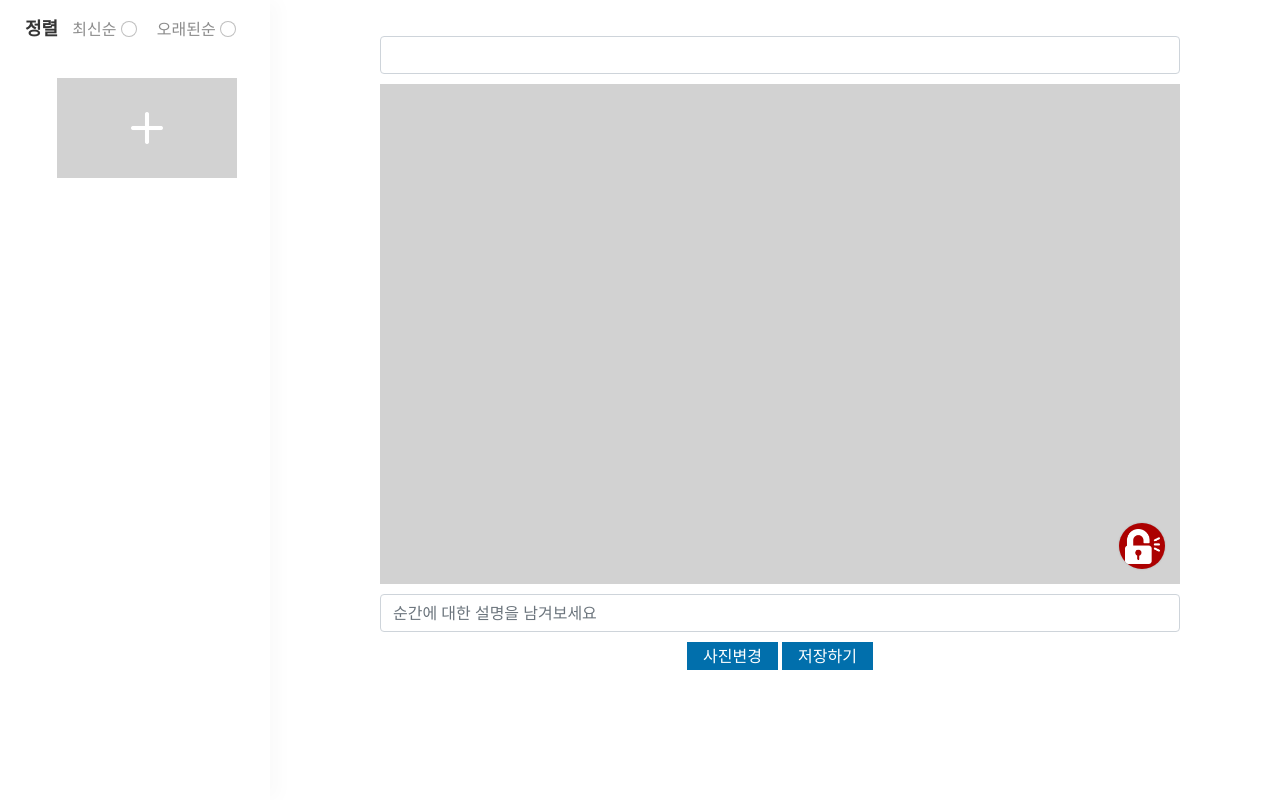
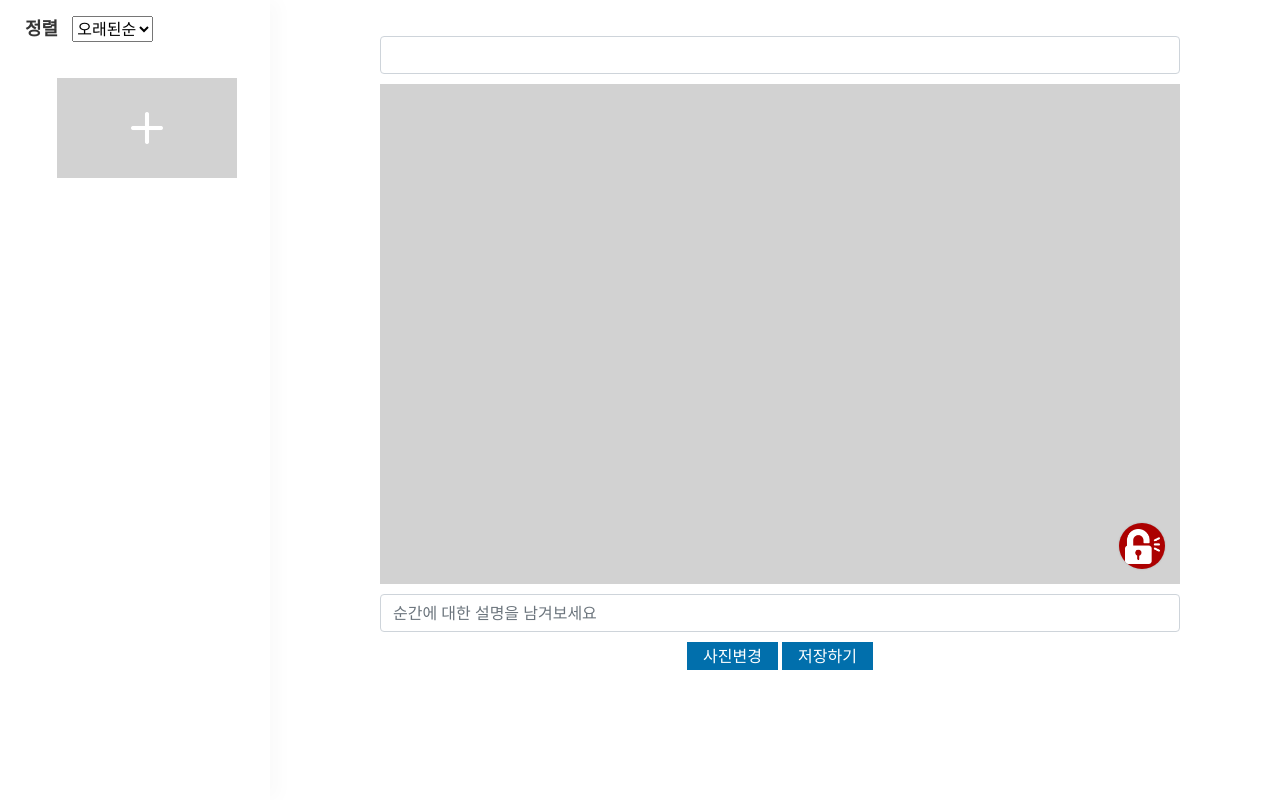
Before and after one commit to likelion-kookmin/pet-album, a Django app: page /album/add/ in a window 1280 px wide. Shown: the part 52-852 px from the top of the page. Run offline with Django 3.2, Linux system fonts and the light colour scheme; data that the repository does not hold is empty; some libraries are stand-ins or nearby versions.

Commit message:
edit order

```diff
--- a/PetAlbum/album/templates/album_list.html
+++ b/PetAlbum/album/templates/album_list.html
@@ -34,18 +34,22 @@
 </nav>
 <aside class="aside-container">
   <span class="aside__title">정렬</span>
+  <select onchange="goLink(this.value)" id="order-select">
     <div class="form-check-inline">
+      <option class="form-check-input" type="radio" name="sorting" id="newest" value="newest">
         <label class="form-check-label" for="newest">
           최신순
         </label>
-    <input class="form-check-input" type="radio" name="sorting" id="newest">
+      </option>
     </div>
     <div class="form-check-inline">
-    <label class="form-check-label" for="oldest">
+      <option class="form-check-input newest" type="radio" name="sorting" id="oldest" value="oldest" checked>
+        <label class="form-check-label oldest" for="oldest" value="?oldest">
           오래된순
         </label>
-    <input class="form-check-input" type="radio" name="sorting" id="oldest">
+      </option>
     </div>
+  </select>
   <div class="list-container">
     <ol class="image-list">
       {% for album in albums %}
```
Lines whose indentation alone changed are shown as unchanged.
